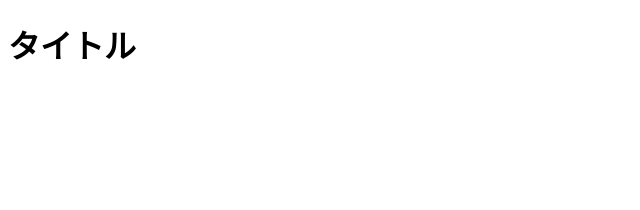
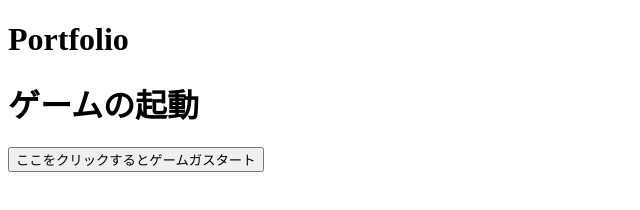
Before and after one commit to monduce/monduce.github.io, a plain HTML site: page index.html in a window 1280 px wide. Shown: the whole page, without its empty margins (0-640 px from the left). Drawn offline with Linux system fonts and the light colour scheme.

Commit message:
indexいじいじver.1

```diff
--- a/index.html
+++ b/index.html
@@ -6,6 +6,8 @@
     <title>私のホームページ</title>
 </head>
 <body>
-    <h1>タイトル<h1>
+    <h1>Portfolio<h1>
+    <h1>ゲームの起動<h1></h1>
+    <button onclick="location.href='.monduce.github.io/Game/index.html'">ここをクリックするとゲームガスタート</button>
 </body>
 </html>
```
